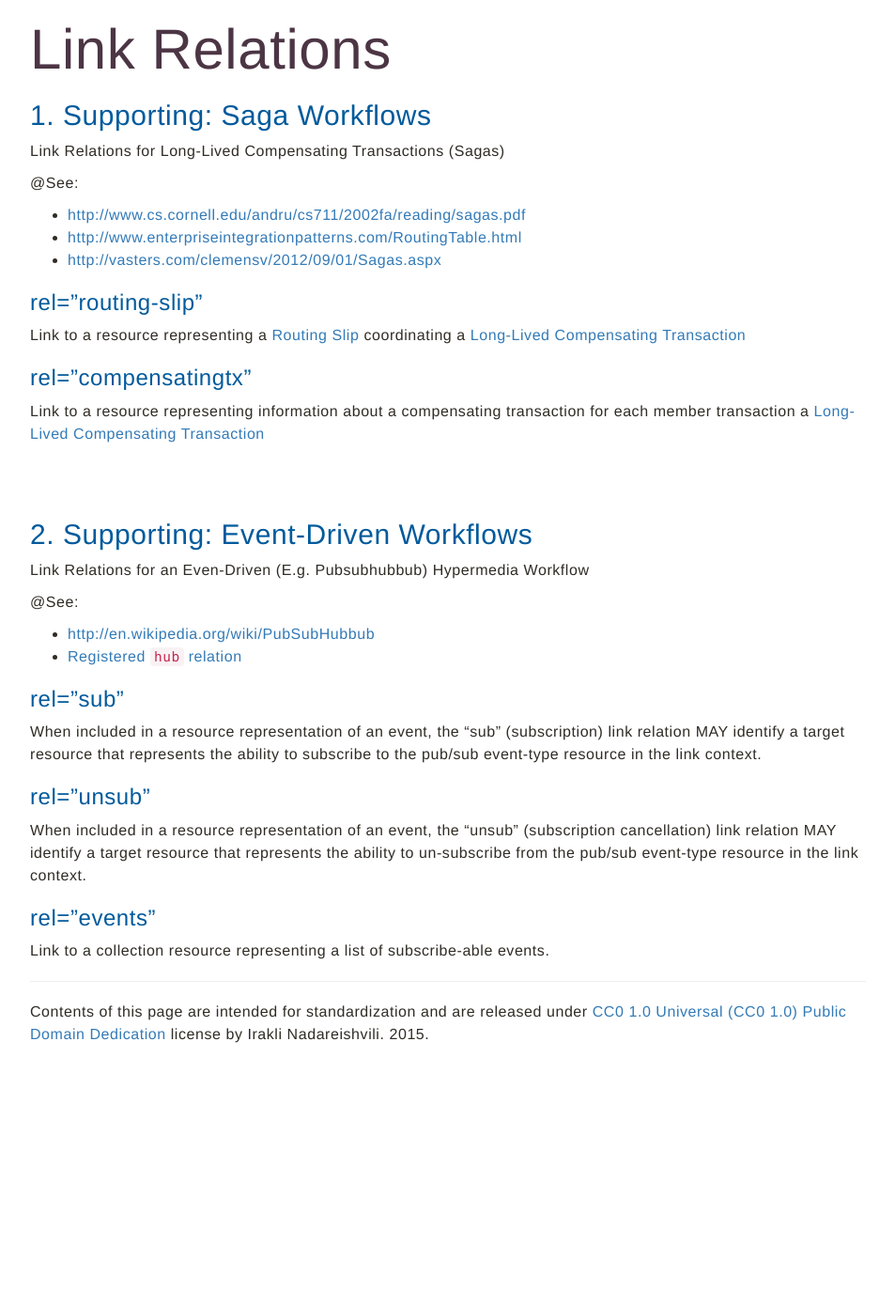
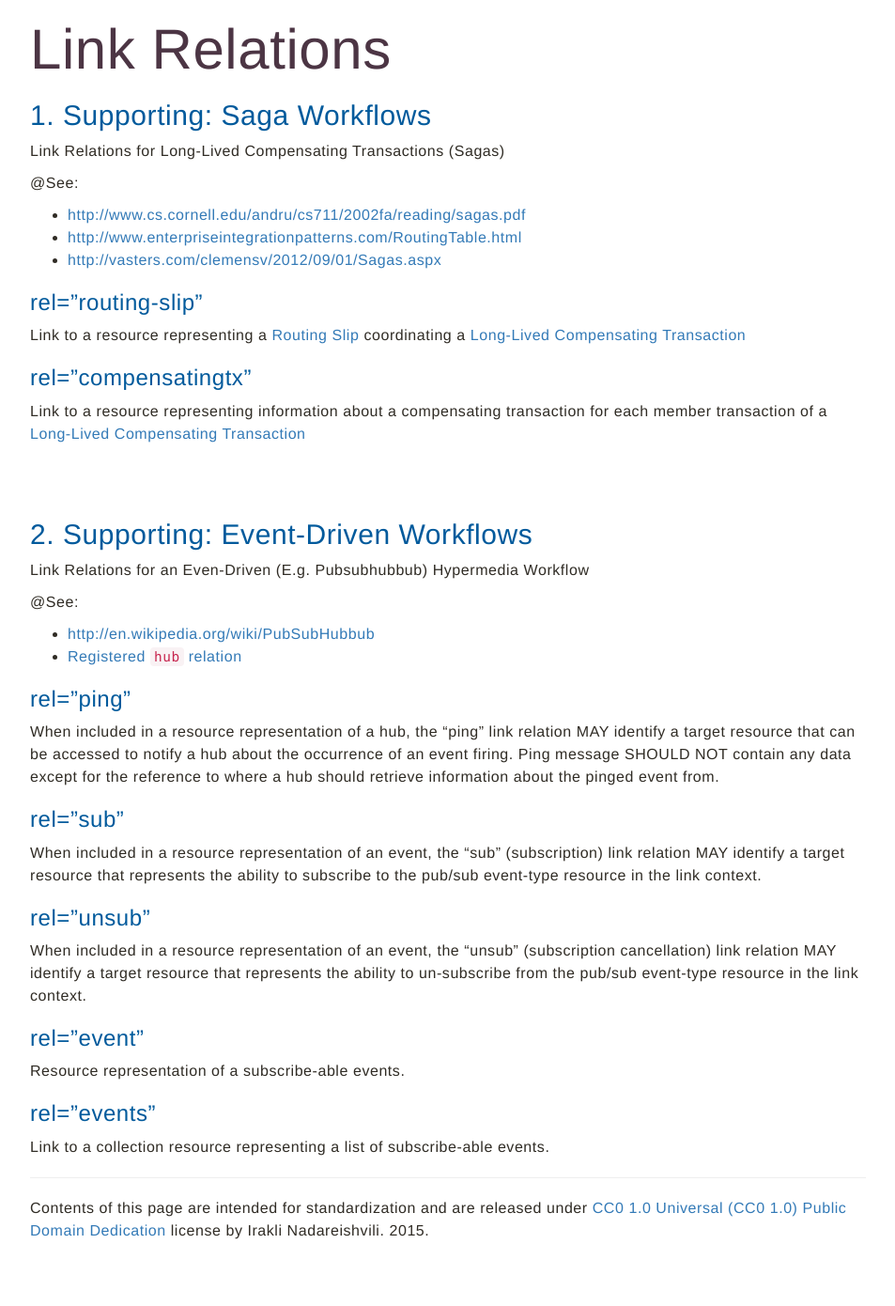
Before and after one commit to inadarei/linkrels, a Jekyll site: the page built from index.md, in a window 1280 px wide. Shown: the whole page at 94% size, without its empty margins (163-1116 px from the left). Built offline with Jekyll 4.4.1, drawn with Linux system fonts in a browser that asks for light colours; nearby versions of some CDN libraries; Markdown is read by kramdown in place of the engine named in the settings; before the commit the page ends 1181 px from its top, so only the background shows below that.

Commit message:
added a link rel

```diff
--- a/index.md
+++ b/index.md
@@ -26,7 +26,7 @@ coordinating a
 ### <a name="compensatingtx"></a>rel="compensatingtx"
 
 Link to a resource representing information about a compensating transaction for
- each member transaction a
+ each member transaction of a
 [Long-Lived Compensating Transaction](http://www.cs.cornell.edu/andru/cs711/2002fa/reading/sagas.pdf)
 
 <br/>
@@ -41,6 +41,14 @@ Link Relations for an Even-Driven (E.g. Pubsubhubbub) Hypermedia Workflow
 - <http://en.wikipedia.org/wiki/PubSubHubbub>
 - [Registered `hub` relation](http://www.iana.org/assignments/link-relations/link-relations.xhtml)
 
+### <a name="ping"></a>rel="ping"
+
+When included in a resource representation of a hub, the "ping" link relation MAY identify a
+target resource that can be accessed to notify a hub about the occurrence of
+an event firing. Ping message SHOULD NOT contain any data except for the reference
+to where a hub should retrieve information about the pinged event from.
+
+
 ### <a name="sub"></a>rel="sub"
 
 When included in a resource representation of an event, the "sub" (subscription) link relation MAY identify a target resource that represents the ability to subscribe to the pub/sub  event-type resource in the link context.
@@ -48,6 +56,10 @@ When included in a resource representation of an event, the "sub" (subscription)
 ### <a name="unsub"></a>rel="unsub"
 
 When included in a resource representation of an event, the "unsub" (subscription cancellation) link relation MAY identify a target resource that represents the ability to un-subscribe from the pub/sub event-type resource in the link context.
+
+### <a name="event"></a>rel="event"
+
+Resource representation of a subscribe-able events.
 
 
 ### <a name="events"></a>rel="events"
```
